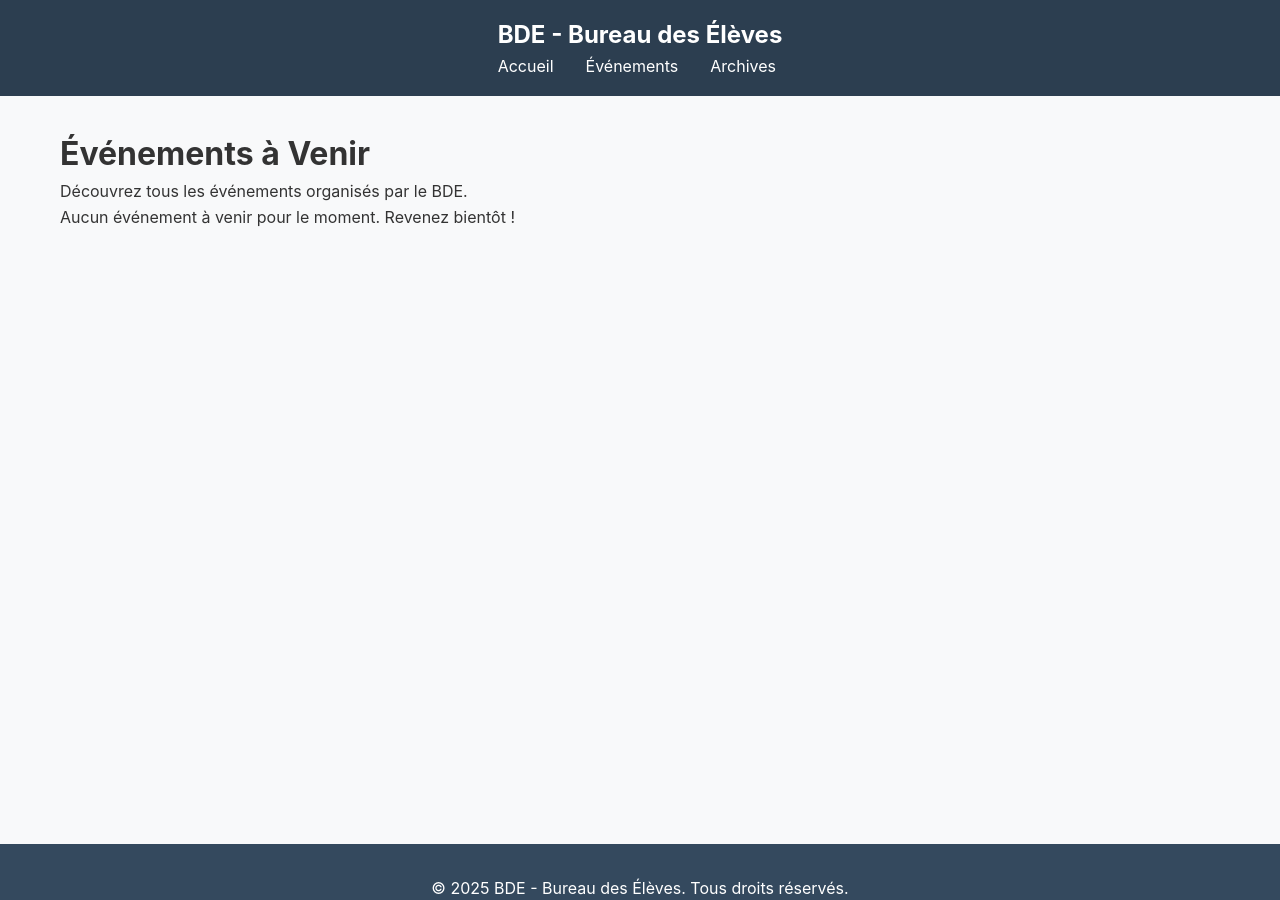
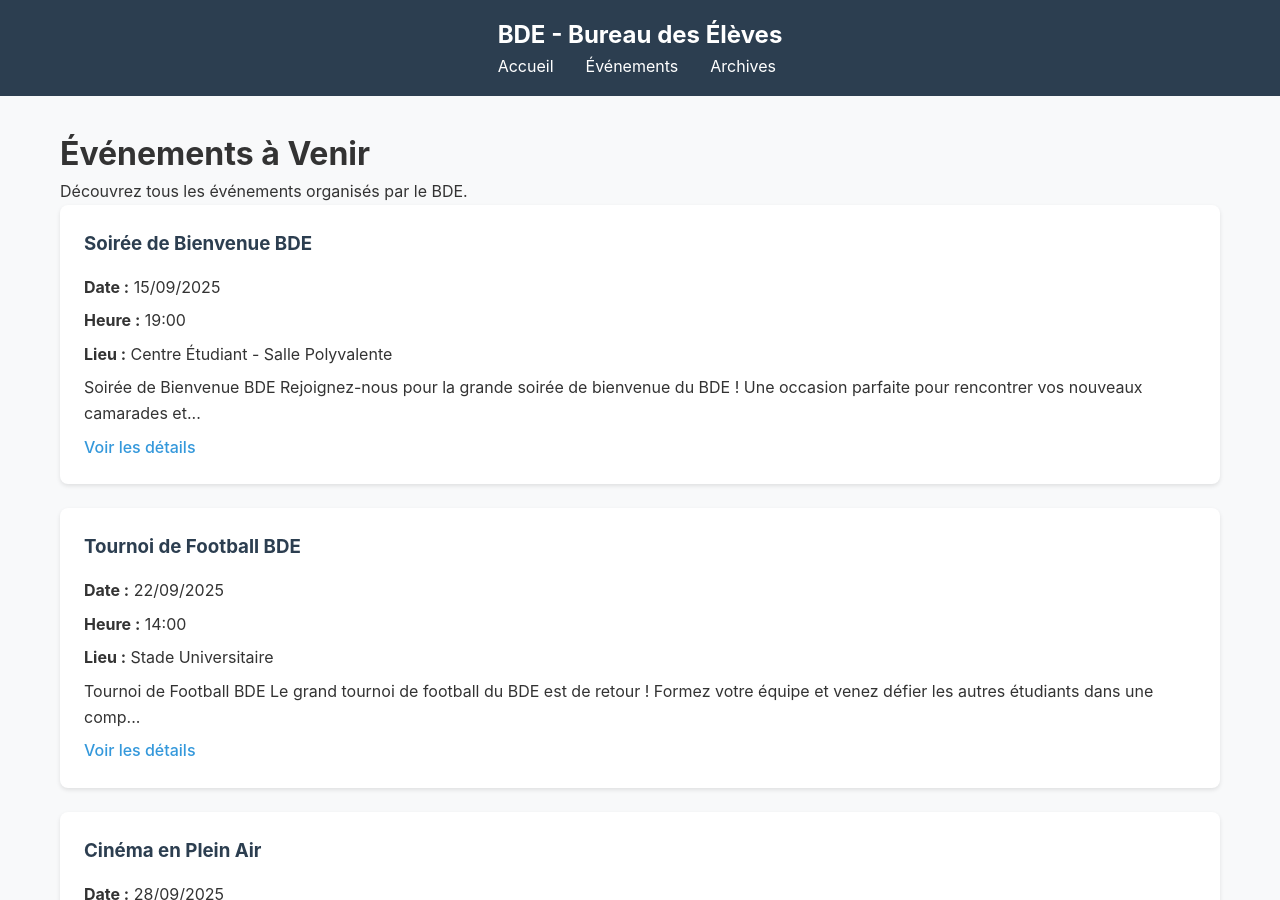
Before and after one commit to bde-esad-orleans/bde, a Jekyll site: the page built from events.md, in a window 1280 px wide and 900 px high. Built offline with Jekyll 4.4.1, drawn with Linux system fonts in a browser that asks for light colours; some of the changed text lies outside the part shown.

Commit message:
feat: Site BDE complet avec Jekyll
- Configuration Jekyll complète avec collections events/archive
- 4 événements d'exemple avec posters temporaires SVG
- Pages individuelles pour chaque événement avec URLs propres
- Layouts HTML responsive et design moderne
- Générateur personnalisé pour les pages d'événements
- CSS responsive avec navigation intuitive
- README complet avec instructions de déploiement
- Structure prête pour GitHub Pages

Fonctionnalités:
✅ Affichage événements à venir et archives
✅ Posters d'événements visibles
✅ URLs sans extension .md
✅ Design responsive
✅ Gestion de contenu Markdown
✅ Serveur local fonctionnel

```diff
--- a/_config.yml
+++ b/_config.yml
@@ -13,10 +13,10 @@ permalink: pretty
 collections:
   events:
     output: true
-    permalink: /:collection/:name/
+    permalink: /events/:name/
   archive:
     output: true
-    permalink: /:collection/:name/
+    permalink: /archive/:name/
 
 # Configuration par défaut
 defaults:
--- /dev/null
+++ b/_events/2025-09-15-soiree-bienvenue.md
@@ -0,0 +1,32 @@
+---
+titre: "Soirée de Bienvenue BDE"
+date: 2025-09-15
+heure: "19:00"
+lieu: "Centre Étudiant - Salle Polyvalente"
+poster: "assets/images/posters/soiree-bienvenue-2025.svg"
+url_inscription: "https://forms.gle/example1"
+---
+
+# Soirée de Bienvenue BDE
+
+Rejoignez-nous pour la grande soirée de bienvenue du BDE ! Une occasion parfaite pour rencontrer vos nouveaux camarades et découvrir toutes les activités que nous organisons cette année.
+
+## Détails de l'Événement
+- **Date** : 15 septembre 2025
+- **Heure** : 19h00
+- **Lieu** : Centre Étudiant - Salle Polyvalente
+- **Inscription** : [Inscrivez-vous ici](https://forms.gle/example1)
+
+## Au Programme
+- 🎵 **Musique live** avec des groupes étudiants
+- 🍕 **Buffet** et boissons
+- 🎮 **Jeux** et animations
+- 🎁 **Tombola** avec de nombreux lots
+- 💃 **Soirée dansante** jusqu'à minuit
+
+## Informations Pratiques
+- **Prix** : 5€ (membres BDE) / 8€ (non-membres)
+- **Tenue** : Décontractée
+- **Transport** : Navette gratuite depuis le campus
+
+Venez nombreux pour commencer l'année en beauté ! 🎉
--- /dev/null
+++ b/_events/2025-09-22-tournoi-football.md
@@ -0,0 +1,38 @@
+---
+titre: "Tournoi de Football BDE"
+date: 2025-09-22
+heure: "14:00"
+lieu: "Stade Universitaire"
+poster: "assets/images/posters/tournoi-football-2025.svg"
+url_inscription: "https://forms.gle/example2"
+---
+
+# Tournoi de Football BDE
+
+Le grand tournoi de football du BDE est de retour ! Formez votre équipe et venez défier les autres étudiants dans une compétition amicale et sportive.
+
+## Détails de l'Événement
+- **Date** : 22 septembre 2025
+- **Heure** : 14h00
+- **Lieu** : Stade Universitaire
+- **Inscription** : [Inscrivez votre équipe](https://forms.gle/example2)
+
+## Format du Tournoi
+- **Équipes** : 5 joueurs + 1 gardien (mixte autorisé)
+- **Durée** : Matchs de 20 minutes
+- **Phase** : Élimination directe
+- **Prix** : 2€ par joueur
+
+## Récompenses
+- 🏆 **1er prix** : 200€ + trophée
+- 🥈 **2ème prix** : 100€ + médailles
+- 🥉 **3ème prix** : 50€ + médailles
+- 🎁 **Meilleur joueur** : Maillot dédicacé
+
+## Règles
+- Matériel fourni (ballons, chasubles)
+- Tenue de sport obligatoire
+- Fair-play et respect des adversaires
+- Arbitrage par les membres BDE
+
+Inscrivez-vous vite, les places sont limitées ! ⚽
--- /dev/null
+++ b/_events/2025-09-28-cinema-en-plein-air.md
@@ -0,0 +1,37 @@
+---
+titre: "Cinéma en Plein Air"
+date: 2025-09-28
+heure: "20:30"
+lieu: "Cour du Campus - Jardin Central"
+poster: "assets/images/posters/cinema-plein-air-2025.svg"
+url_inscription: "https://forms.gle/example3"
+---
+
+# Cinéma en Plein Air BDE
+
+Venez profiter d'une soirée cinéma en plein air dans le magnifique jardin central du campus ! Projection d'un film surprise avec pop-corn et boissons.
+
+## Détails de l'Événement
+- **Date** : 28 septembre 2025
+- **Heure** : 20h30 (début de la projection)
+- **Lieu** : Cour du Campus - Jardin Central
+- **Inscription** : [Réservez votre place](https://forms.gle/example3)
+
+## Programme de la Soirée
+- **19h30** : Ouverture des portes
+- **20h00** : Distribution pop-corn et boissons
+- **20h30** : Début de la projection
+- **22h30** : Fin du film et débat (optionnel)
+
+## Informations Pratiques
+- **Prix** : Gratuit pour tous les étudiants
+- **Film** : Surprise ! (Annonce le jour J)
+- **Matériel** : Couvertures et chaises fournies
+- **Météo** : Événement reporté en cas de pluie
+
+## À Apporter
+- Vêtements chauds (soirée fraîche)
+- Coussin ou couverture personnelle (optionnel)
+- Bonne humeur ! 😊
+
+Une soirée magique sous les étoiles vous attend ! 🌟
--- /dev/null
+++ b/_events/2025-09-30-atelier-cuisine.md
@@ -0,0 +1,44 @@
+---
+titre: "Atelier Cuisine Internationale"
+date: 2025-09-30
+heure: "18:00"
+lieu: "Cuisine Pédagogique - Bâtiment A"
+poster: "assets/images/posters/atelier-cuisine-2025.svg"
+url_inscription: "https://forms.gle/example4"
+---
+
+# Atelier Cuisine Internationale
+
+Découvrez les saveurs du monde lors de notre atelier cuisine ! Apprenez à préparer des plats traditionnels de différents pays en compagnie d'étudiants internationaux.
+
+## Détails de l'Événement
+- **Date** : 30 septembre 2025
+- **Heure** : 18h00
+- **Lieu** : Cuisine Pédagogique - Bâtiment A
+- **Inscription** : [Réservez votre place](https://forms.gle/example4)
+
+## Au Menu
+- 🇮🇹 **Italie** : Pasta alla carbonara
+- 🇲🇽 **Mexique** : Tacos aux légumes
+- 🇯🇵 **Japon** : Sushi végétarien
+- 🇫🇷 **France** : Tarte tatin aux pommes
+
+## Déroulement
+- **18h00** : Accueil et présentation des recettes
+- **18h15** : Formation des équipes (4-5 personnes)
+- **18h30** : Préparation des plats
+- **20h00** : Dégustation collective
+- **21h00** : Nettoyage et échanges
+
+## Informations Pratiques
+- **Prix** : 8€ (ingrédients inclus)
+- **Matériel** : Tout fourni (tabliers, ustensiles)
+- **Niveau** : Débutant à intermédiaire
+- **Places** : Limitées à 20 participants
+
+## À Apporter
+- Votre bonne humeur
+- Un tupperware pour les restes
+- Votre soif d'apprendre ! 👨‍🍳
+
+Une expérience culinaire inoubliable vous attend ! 🍽️
--- /dev/null
+++ b/_plugins/event_pages.rb
@@ -0,0 +1,37 @@
+module Jekyll
+  class EventPageGenerator < Generator
+    safe true
+    priority :low
+
+    def generate(site)
+      # Générer les pages pour les événements
+      site.collections['events'].docs.each do |event|
+        site.pages << EventPage.new(site, site.source, event)
+      end
+
+      # Générer les pages pour les archives
+      site.collections['archive'].docs.each do |event|
+        site.pages << EventPage.new(site, site.source, event)
+      end
+    end
+  end
+
+  class EventPage < Page
+    def initialize(site, base, event)
+      @site = site
+      @base = base
+      # Enlever l'extension .md du nom
+      clean_name = event.basename.gsub('.md', '')
+      @dir = "#{event.collection.label}/#{clean_name}"
+      @name = "index.html"
+
+      self.process(@name)
+      self.read_yaml(File.join(base, '_layouts'), 'event.html')
+
+      # Copier les données de l'événement
+      self.data.merge!(event.data)
+      self.data['layout'] = 'event'
+      self.content = event.content
+    end
+  end
+end
--- a/events.md
+++ b/events.md
@@ -9,14 +9,14 @@ Découvrez tous les événements organisés par le BDE.
 
 {% assign upcoming_events = site.events | sort: "date" %}
 {% for event in upcoming_events %}
-  <div class="event-card">
-    <h3>{{ event.titre }}</h3>
-    <p><strong>Date :</strong> {{ event.date | date: "%d/%m/%Y" }}</p>
-    <p><strong>Heure :</strong> {{ event.heure }}</p>
-    <p><strong>Lieu :</strong> {{ event.lieu }}</p>
-    <p>{{ event.content | truncate: 150 }}</p>
-    <a href="{{ event.url }}">Voir les détails</a>
-  </div>
+<div class="event-card">
+  <h3>{{ event.titre }}</h3>
+  <p><strong>Date :</strong> {{ event.date | date: "%d/%m/%Y" }}</p>
+  <p><strong>Heure :</strong> {{ event.heure }}</p>
+  <p><strong>Lieu :</strong> {{ event.lieu }}</p>
+  <p>{{ event.content | strip_html | truncate: 150 }}</p>
+  <a href="{{ event.url }}">Voir les détails</a>
+</div>
 {% endfor %}
 
 {% if upcoming_events.size == 0 %}
```
Also changed, not shown: archive.md (+7 -7 lines), index.md (+14 -14 lines), README.md, assets/images/posters/atelier-cuisine-2025.svg (added), assets/images/posters/cinema-plein-air-2025.svg (added), assets/images/posters/soiree-bienvenue-2025.svg (added), assets/images/posters/tournoi-football-2025.svg (added).
